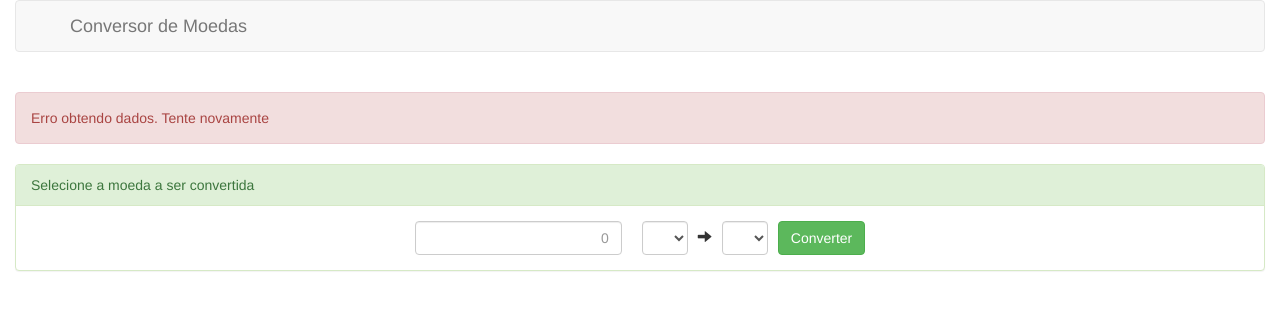
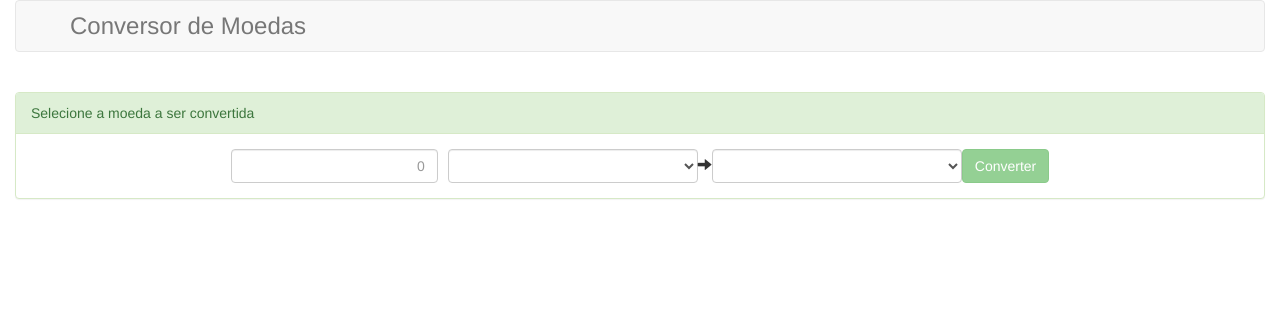
Before and after one commit to CodeAndre/conversorMoedas, an Angular app: page / in a window 1280 px wide. Shown: the top 310 px of the page. Built offline with nearby package versions, Linux system fonts and the light colour scheme.

Commit message:
add html with components and services

```diff
--- a/src/app/app.component.css
+++ b/src/app/app.component.css
@@ -0,0 +1,3 @@
+.title {
+    font-size: x-large;
+}
--- a/src/app/app.component.html
+++ b/src/app/app.component.html
@@ -2,7 +2,7 @@
     <nav class="navbar navbar-default">
         <div class="container">
             <div class="navbar-header">
-                <a href="#" class="navbar-brand">
+                <a href="#" class="navbar-brand title">
                     Conversor de Moedas
                 </a>
             </div>
--- a/src/app/conversor/components/conversor.component.html
+++ b/src/app/conversor/components/conversor.component.html
@@ -1,7 +1,8 @@
 <br>
 
 <div class="alert alert-danger"
-    role="alert">
+    role="alert"
+    *ngIf = "possuiErro"> <!--Se obter algum erro, vai mostrar essa mensagem-->
     Erro obtendo dados. Tente novamente
 </div>
 
@@ -11,19 +12,24 @@
     </div>
 
     <div class="panel-body text-center">
-        <form class="form-inline">
+        <form class="form-inline" #conversaoForm="ngForm">
             <input
                 type="text"
                 name="valor"
                 class="form-control text-right formulario"
                 placeholder="0"
+                [(ngModel)]="conversao.valor"
                 required />
 
             <select
                 name="moedaDe"
-                class="form-control symbol"
+                class="form-control"
+                [(ngModel)]="conversao.moedaDe"
                 required>
-                <option>
+                <option
+                    *ngFor="let moeda of moedas"
+                    value="moeda.sigla">
+                    {{moeda.sigla}} - {{moeda.descricao}} <!--Vai ter a sigla e a descrição da moeda lá no params-->
                 </option>
             </select>
             <span class="glyphicon glyphicon-arrow-right seta"
@@ -31,15 +37,22 @@
             </span>
             <select
                 name="moedaPara"
-                class="form-control symbol"
+                class="form-control"
+                [(ngModel)]="conversao.moedaPara"
                 required>
-                <option>
+                <option *ngFor="let moeda of moedas"
+                value="moeda.sigla">
+                {{moeda.sigla}} - {{moeda.descricao}}
                 </option>
             </select>
             <input
                 type="submit"
                 value="Converter"
-                class="btn btn-success">
+                class="btn btn-success"
+                data-toggle="modal"
+                data-target="#modalCotacao"
+                (click)="converter()"
+                [disabled]="!conversaoForm.form.valid"> <!--[]-> operador de atribuição que irá se conectar com o componente, e só estará habilitado quando o form for valido-->
         </form>
     </div>
 </div>
--- a/src/app/conversor/components/conversor.component.ts
+++ b/src/app/conversor/components/conversor.component.ts
@@ -1,4 +1,12 @@
-import { Component, OnInit } from '@angular/core';
+
+import { Component, OnInit, ViewChild } from '@angular/core';
+import { NgForm } from '@angular/forms';
+
+import { MoedaService } from './../services/moeda.service';
+import { ConversorService } from '../services/conversor.service';
+import { Conversao } from '../models/conversao.model';
+import { ConversaoResponse } from '../models/conversao-response.model';
+import { Moeda } from '../models/moeda.model';
 
 @Component({
   selector: 'app-conversor',
@@ -7,9 +15,31 @@ import { Component, OnInit } from '@angular/core';
 })
 export class ConversorComponent implements OnInit {
 
-  constructor() { }
+  moedas: Moeda[];
+  conversao: Conversao;
+  possuiErro: boolean;
+  conversaoResponse: ConversaoResponse;
+
+  @ViewChild("conversaoForm", { static: true }) conversaoForm: NgForm;
+
+  constructor(
+    private moedaService: MoedaService,
+    private conversorService: ConversorService
+  ) { }
 
   ngOnInit(): void {
+    this.moedas = this.moedaService.listarTodos();
+    this.init();
   }
 
+  init() { //incializa o nosso código
+    this.conversao = new Conversao('USD', 'BRL', null);  //chama conversao, new Conversao
+    this.possuiErro = false;
+  }
+
+  converter() {
+    if (this.conversaoForm.form.valid) {
+      alert('Convertendo' + JSON.stringify(this.conversao))
+    }
+  }
 }
--- a/src/app/conversor/conversor.module.ts
+++ b/src/app/conversor/conversor.module.ts
@@ -1,5 +1,6 @@
 import { NgModule } from '@angular/core';
 import { CommonModule } from '@angular/common';
+import { FormsModule } from '@angular/forms';
 
 import { ConversorComponent } from './components/conversor.component';
 import { MoedaService } from './services/moeda.service';
@@ -12,7 +13,8 @@ import { ConversorService } from './services/conversor.service';
     ConversorComponent
   ],
   imports: [
-    CommonModule
+    CommonModule,
+    FormsModule
   ],
   exports: [
     ConversorComponent
```
